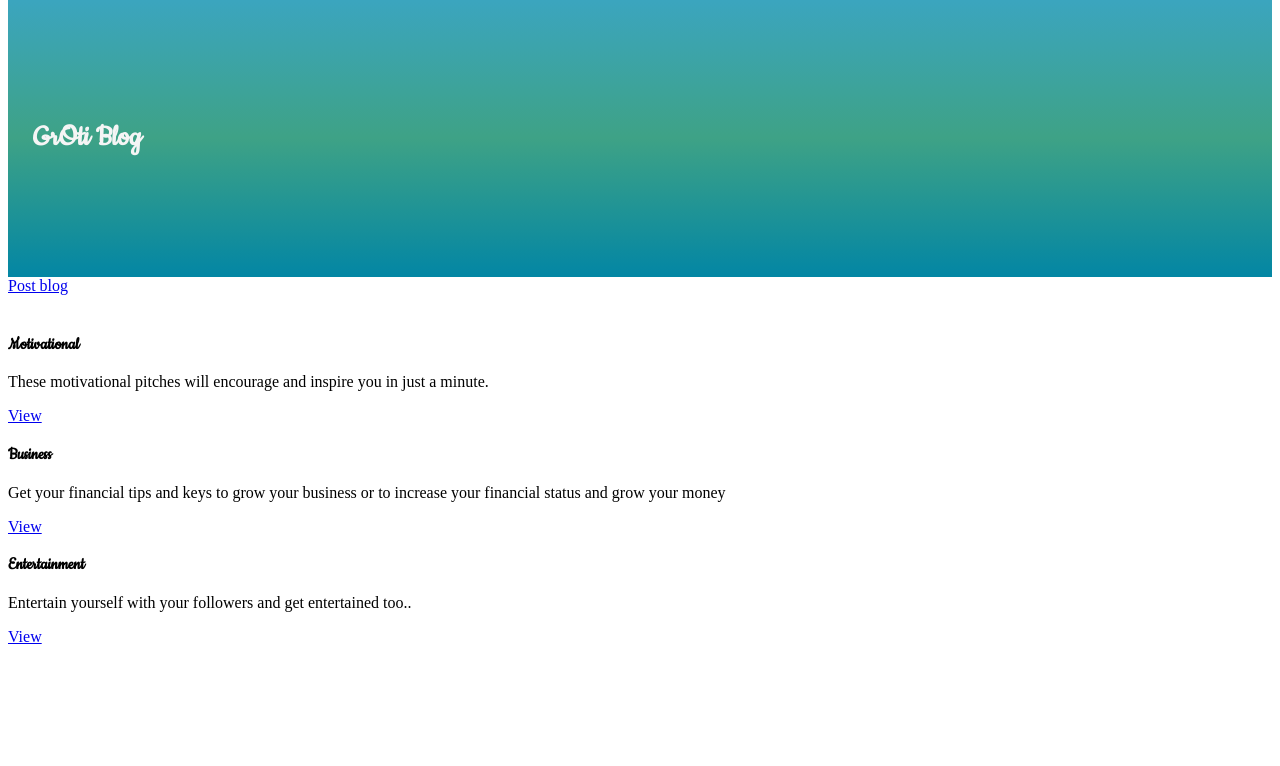
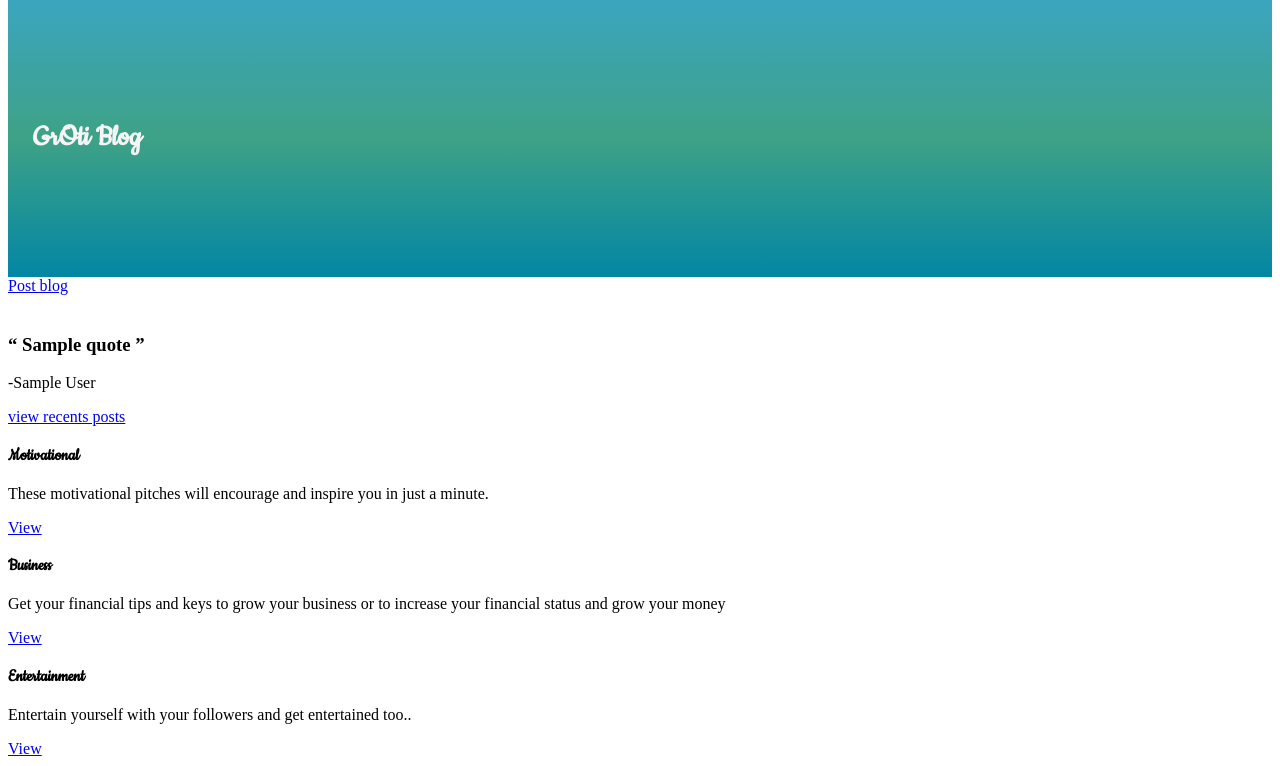
Before and after one commit to Grievi/GrOti-Blog, a Flask app: template app/templates/index.html in a window 1280 px wide. Shown: the part 169-935 px from the top of the page. Before the commit the page ends 813 px from the top, so only its background shows below. Run offline with Flask 2, Linux system fonts and the light colour scheme; the template is opened without the code that fills it: most values are stand-ins (such as "Sample title", 1, 10 or a date in 2020); some libraries are stand-ins or nearby versions.

Commit message:
modify templates

```diff
--- a/app/templates/index.html
+++ b/app/templates/index.html
@@ -20,7 +20,31 @@
 </div>
 
 <div class="container-fluid">
-
+    <section class="homepage">
+        <div class="home">
+            <div class="container">
+                <div class="row">
+                    <div class="col-md-2"></div>
+                    <div class="col-md-8 text-center">
+                        <div class="homepage-content">
+                            <h3>
+                                <q>
+                                    {{ quote.quote }}
+                                </q>
+                            </h3>
+                            <p class="author mt-2">
+                                -{{ quote.author }}
+                            </p>
+                            <a href="#posts" class="btn mt-5 b-r">
+                                view recents posts
+                            </a>
+                        </div>
+                    </div>
+                    <div class="col-md-2"></div>
+                </div>
+            </div>
+        </div>
+    </section>
     <div class="container">
         <div class="row">
             <div class="col-md-4">
```
